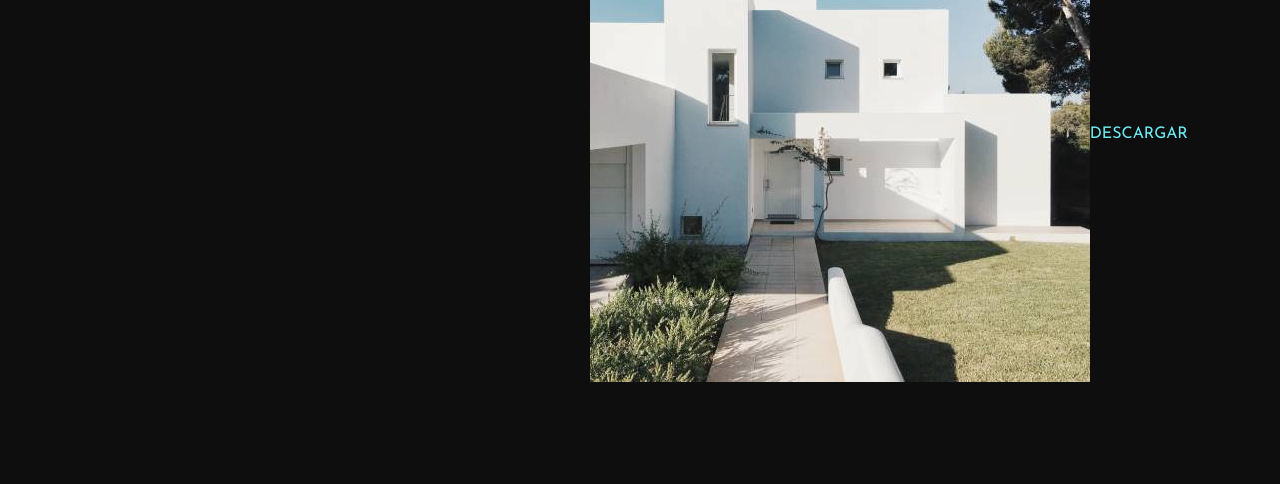
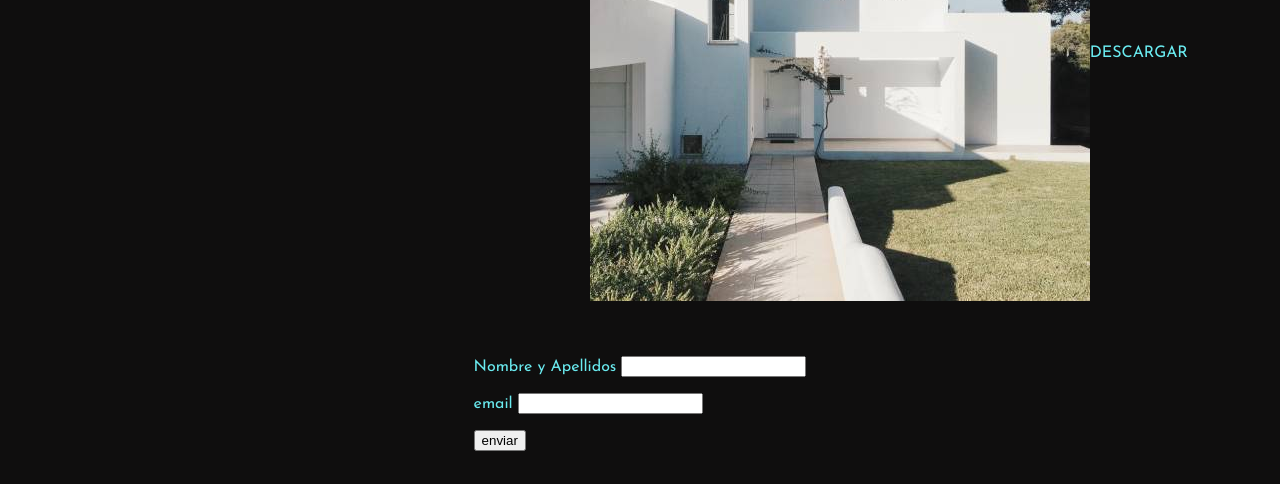
Before and after one commit to Prueba1705/proyecto_studio_arq, a plain HTML site: page index.html in a window 1280 px wide. Shown: the part 456-940 px from the top of the page. Drawn offline with Linux system fonts and the light colour scheme.

Commit message:
incluir formulario

```diff
--- a/index.html
+++ b/index.html
@@ -39,6 +39,19 @@
             <img src="./img/arq3r1.jpg" alt="casa" >
         </div>
         <a class="profile-btn" href="lorem-ipsum.pdf" download>DESCARGAR</a>
+        <form name="contacto" netlify>
+            <p>
+                <label for="nombre">Nombre y Apellidos <input type="text" name="nombre">
+                </label>
+            </p>
+            <p>
+                <label for="email">email <input type="email" name="email"></label>
+            </p>
+         <p>
+            <button type="submit"> enviar</button>
+         </p>
+        </form>
     </section>
+
 </body>
 </html>
```
